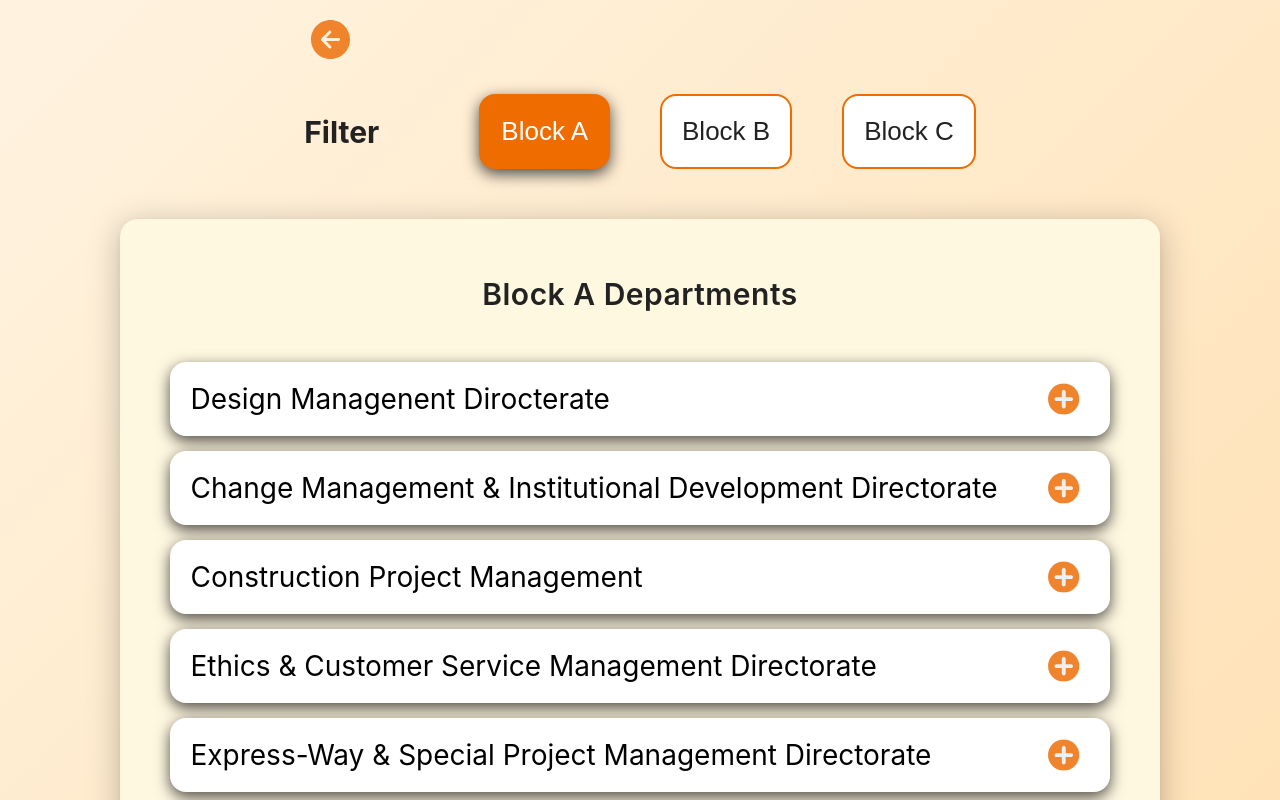
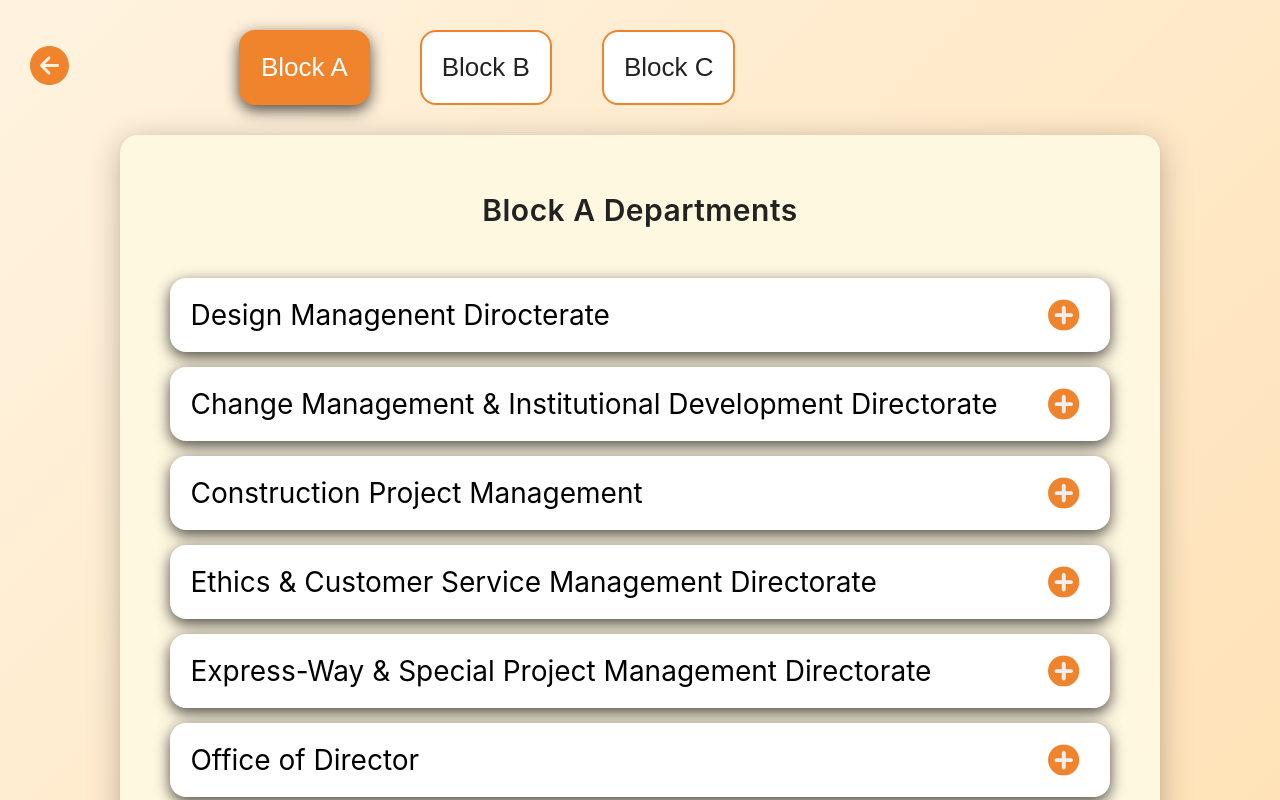
Before and after one commit to hippiehabesha/ERA-wayfinding, a React (Vite) app: page /list/block_list in a window 1280 px wide. Shown: the top 800 px of the page. Built offline with nearby package versions, Linux system fonts and the light colour scheme.

Commit message:
before pull

```diff
--- a/src/Lists/block_list.css
+++ b/src/Lists/block_list.css
@@ -21,31 +21,36 @@ height: 1080px;
   min-height: 60vh;
   position: relative;
 }
+.block-list-header {
+  width: 100%;
+  display: flex;
+  margin-top:30px;
+  margin-bottom: 30px;
+  align-items: center;
+
+}
 .back-button-icon {
-
+/*
   margin-right: 620px;
  margin-top: 20px;
-  margin-bottom: 30px;
+  /* margin-bottom: 30px;
+  width: 39px;
+  height: 39px;
+  cursor: pointer; */
+  margin-left: 30px;
+  margin-right: 170px;
   width: 39px;
   height: 39px;
   cursor: pointer;
+   align-items: center;
 }
 
 .block-list-filter {
-  margin-bottom: 50px;
+  margin-bottom: 0px;
   display: flex;
   gap: 20px;
 }
-.block-list-filter-label {
-  font-size: 30px;
-  color: #222222;
-  font-family: 'Inter';
-  font-weight: bold;
-  align-items: center;
-  display: flex;
-  margin-left: 30px;
-  margin-right: 80px;
-}
+
 
 .block-list-btn {
   display: flex;
@@ -54,7 +59,7 @@ height: 1080px;
   padding: 20px 20px;
   background: #ffffff;
   color: #222;
-  border: 2px solid #ef6c00;
+  border: 2px solid #EF842D;
   border-radius: 16px;
   cursor: pointer;
   font-weight: medium;
@@ -69,7 +74,7 @@ height: 1080px;
 
 .block-list-btn:hover,
 .block-list-btn.active {
-  background: #ef6c00;
+  background: #EF842D;
   color: #fff;
  box-shadow: 0 5px 15px rgba(0, 0, 0, 0.7); /* y=5px, blur=15px, dark color */
 }
@@ -151,7 +156,7 @@ height: 1080px;
 
 .block-list-li:hover {
   background: #ffe0b2;
-  color: #ef6c00;
+  color: #222222;
 }
 
 .block-list-empty {
@@ -164,7 +169,7 @@ height: 1080px;
 .block-list-loading,
 .block-list-error {
   text-align: center;
-  color: #ef6c00;
+  color: #EF842D;
   font-size: 1.08rem;
   padding: 18px 0;
 }
--- a/src/Lists/block_list.tsx
+++ b/src/Lists/block_list.tsx
@@ -65,11 +65,13 @@ const BlockList: React.FC = () => {
     <div className="block-list-bg">
 
         <div className="block-list-container">
+          <div className="block-list-header">
+
+
           <div className="back-button" onClick={() => navigate(-1)}>
           <img src="/Vector.svg" alt="BackImage" className="back-button-icon" />
           </div>
           <div className="block-list-filter">
-            <span className="block-list-filter-label">Filter</span>
             {BLOCKS.map((block) => (
               <button
                 key={block}
@@ -78,6 +80,7 @@ const BlockList: React.FC = () => {
                 Block {block}
               </button>
             ))}
+          </div>
           </div>
 
           <div className="block-list-card">
```
